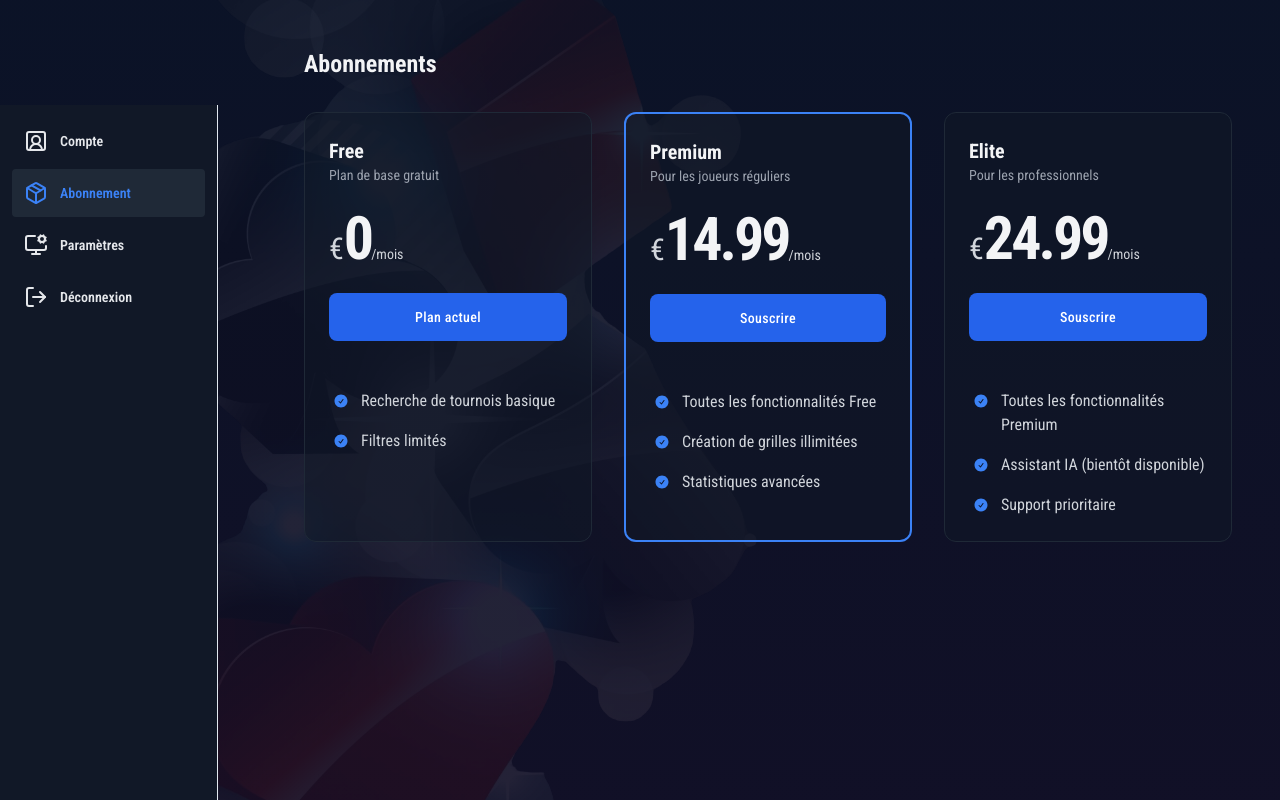
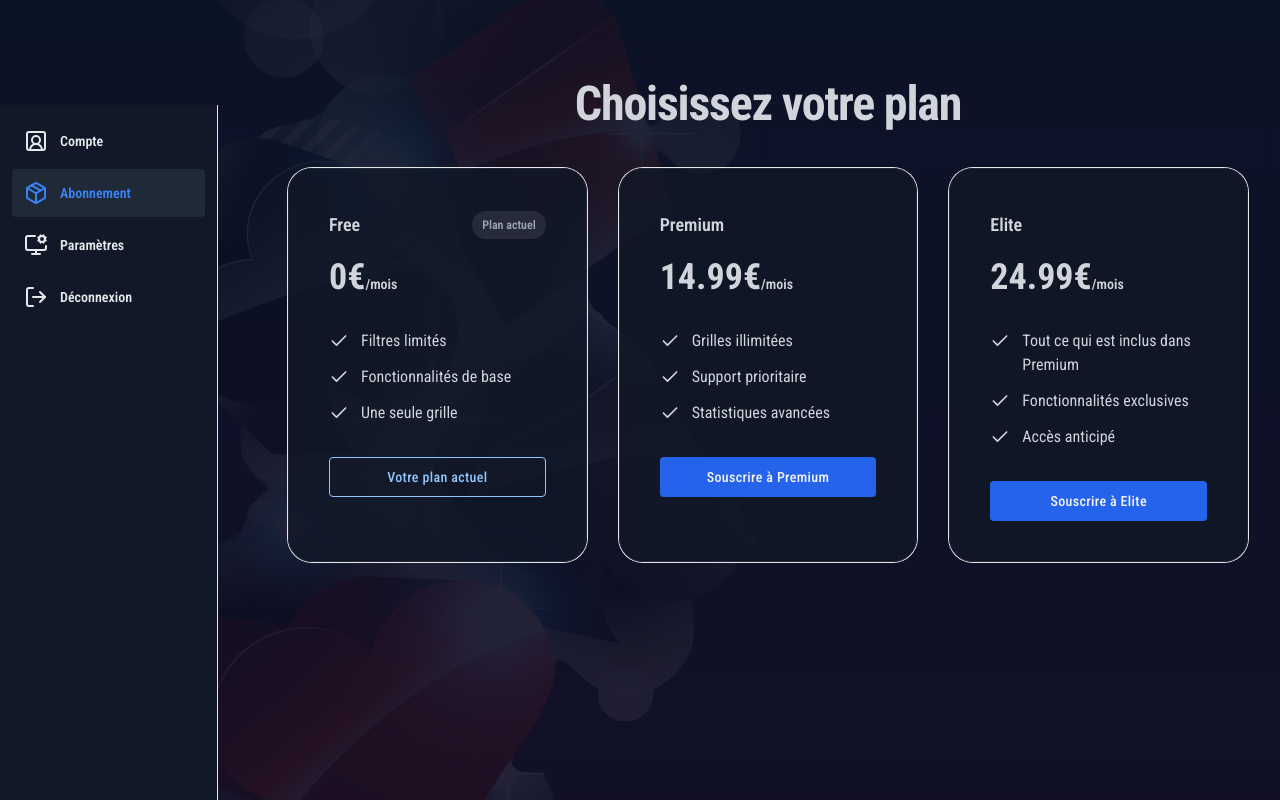
Before and after one commit to ElioTourvieille/frontend-next, a Next.js app: page /user/subscription in a window 1280 px wide. Built offline with nearby package versions, Linux system fonts and the light colour scheme; no server answers.

Commit message:
Add Stripe paiement

```diff
--- /dev/null
+++ b/app/api/create-checkout-session/route.ts
@@ -0,0 +1,65 @@
+import { NextResponse } from 'next/server';
+import Stripe from 'stripe';
+import { getKindeServerSession } from '@kinde-oss/kinde-auth-nextjs/server';
+
+if (!process.env.STRIPE_SECRET_KEY) {
+  throw new Error('STRIPE_SECRET_KEY is not defined');
+}
+
+const stripe = new Stripe(process.env.STRIPE_SECRET_KEY, {
+  apiVersion: '2025-01-27.acacia',
+});
+
+export async function POST(request: Request) {
+  try {
+    console.log('1. Starting checkout session creation');
+
+    const { getUser } = getKindeServerSession();
+    const user = await getUser();
+    console.log('2. User:', user?.email);
+
+    if (!user || !user.email) {
+      console.log('3. Unauthorized - No user or email');
+      return new NextResponse('Unauthorized', { status: 401 });
+    }
+
+    const body = await request.json();
+    const { priceId } = body;
+    console.log('4. Price ID received:', priceId);
+
+    if (!priceId) {
+      console.log('5. No price ID provided');
+      return NextResponse.json({ error: 'Price ID is required' }, { status: 400 });
+    }
+
+    console.log('6. Creating Stripe session with:', {
+      email: user.email,
+      priceId,
+      successUrl: `${process.env.NEXT_PUBLIC_APP_URL}/user/subscription?success=true`,
+      cancelUrl: `${process.env.NEXT_PUBLIC_APP_URL}/user/subscription?canceled=true`,
+    });
+
+    const session = await stripe.checkout.sessions.create({
+      customer_email: user.email,
+      line_items: [
+        {
+          price: priceId,
+          quantity: 1,
+        },
+      ],
+      mode: 'subscription',
+      success_url: `${process.env.NEXT_PUBLIC_APP_URL}/user/subscription?success=true`,
+      cancel_url: `${process.env.NEXT_PUBLIC_APP_URL}/user/subscription?canceled=true`,
+    });
+
+    console.log('7. Session created:', session.id);
+    return NextResponse.json({ url: session.url });
+  } catch (error) {
+    console.error('Error in checkout session:', error);
+    return NextResponse.json({
+      error: error instanceof Error ? error.message : 'Unknown error'
+    }, {
+      status: 500
+    });
+  }
+}
--- a/components/subscription/SubscriptionPlans.tsx
+++ b/components/subscription/SubscriptionPlans.tsx
@@ -1,145 +1,137 @@
 'use client'
 import React from "react"
+import { Button } from "@/components/ui/button";
+import { Check } from "lucide-react";
+
+const tiers = [
+  {
+    name: "Free",
+    id: "free",
+    price: "0",
+    current: true,
+    features: [
+      "Filtres limités",
+      "Fonctionnalités de base",
+      "Une seule grille"
+    ],
+  },
+  {
+    name: "Premium",
+    id: "premium",
+    priceId: process.env.NEXT_PUBLIC_STRIPE_PREMIUM_PRICE_ID,
+    price: "14.99",
+    features: [
+      "Grilles illimitées",
+      "Support prioritaire",
+      "Statistiques avancées"
+    ],
+
+  },
+  {
+    name: "Elite",
+    id: "elite",
+    priceId: process.env.NEXT_PUBLIC_STRIPE_ELITE_PRICE_ID,
+    price: "24.99",
+    features: [
+      "Tout ce qui est inclus dans Premium",
+      "Fonctionnalités exclusives",
+      "Accès anticipé"
+    ],
+
+  },
+];
 
 export default function SubscriptionPlans() {
+  const handleSubscribe = async (priceId: string) => {
+    try {
+      console.log('1. Starting subscription with priceId:', priceId);
+
+      const response = await fetch('/api/create-checkout-session', {
+        method: 'POST',
+        headers: {
+          'Content-Type': 'application/json',
+        },
+        body: JSON.stringify({
+          priceId,
+        }),
+      });
+
+      console.log('2. Response status:', response.status);
+
+      const data = await response.json();
+      console.log('3. Response data:', data);
+
+      if (!response.ok) {
+        throw new Error(`HTTP error! status: ${response.status}`);
+      }
+
+      if (!data.url) {
+        throw new Error('No checkout URL received');
+      }
+
+      console.log('4. Redirecting to:', data.url);
+      window.location.href = data.url;
+    } catch (error) {
+      console.error('Subscription error:', error);
+      alert('Une erreur est survenue lors de la souscription. Veuillez réessayer.');
+    }
+  };
+
   return (
-    <div className="p-4 md:p-8 lg:p-12">
-      <div className="flex justify-between items-center mb-8">
-        <h1 className="text-2xl font-bold text-gray-100">Abonnements</h1>
+    <div className="mx-auto mt-10 lg:mt-20 max-w-7xl px-6 lg:px-8">
+      <div className="mx-auto max-w-4xl text-center">
+        <p className="mt-2 text-4xl text-gray-300 font-bold tracking-tight sm:text-5xl">
+          Choisissez votre plan
+        </p>
       </div>
 
-      <div className="grid grid-cols-1 lg:grid-cols-3 gap-4 md:gap-8 max-w-[1400px] mx-auto">
-        {/* Free Plan */}
-        <div className="w-full max-w-md mx-auto overflow-hidden rounded-xl bg-gray-900/50 border border-gray-800 text-gray-300">
-          <div className="flex flex-col">
-            <header className="flex flex-col gap-6 p-6">
-              <h3 className="text-xl font-bold text-gray-100">
-                Free
-                <span className="block text-sm font-normal text-gray-400">
-                  Plan de base gratuit
+      <div className="isolate mx-auto mt-10 grid max-w-md grid-cols-1 gap-8 lg:mx-0 lg:max-w-none lg:grid-cols-3">
+        {tiers.map((tier) => (
+          <div
+            key={tier.id}
+            className="rounded-3xl p-8 bg-gray-900/80 text-gray-300 border border-gray-800 ring-1 ring-gray-200 dark:ring-gray-700 xl:p-10"
+          >
+            <div className="flex items-center justify-between gap-x-4">
+              <h3 className="text-lg font-semibold leading-8">
+                {tier.name}
+              </h3>
+              {tier.current && (
+                <span className="rounded-full bg-gray-300/10 px-2.5 py-1 text-xs font-semibold leading-5 text-gray-400">
+                  Plan actuel
                 </span>
-              </h3>
-              <h4>
-                <span className="text-3xl">€</span>
-                <span className="text-5xl font-bold tracking-tighter text-gray-100 transition-all duration-300 lg:text-6xl">
-                  0
-                </span>
-                <span className="text-sm">/mois</span>
-              </h4>
-              <button className="inline-flex h-12 w-full items-center justify-center gap-2 whitespace-nowrap rounded-lg bg-blue-600 px-6 text-sm font-medium tracking-wide text-white transition duration-300 hover:bg-blue-700 focus:bg-blue-700">
-                <span>Plan actuel</span>
-              </button>
-            </header>
-            <div className="p-6">
-              <ul className="space-y-4">
-                <li className="flex items-start gap-2">
-                  <svg xmlns="http://www.w3.org/2000/svg" viewBox="0 0 24 24" fill="currentColor" className="h-6 w-6 shrink-0 p-1 text-blue-500">
-                    <path fillRule="evenodd" d="M2.25 12c0-5.385 4.365-9.75 9.75-9.75s9.75 4.365 9.75 9.75-4.365 9.75-9.75 9.75S2.25 17.385 2.25 12zm13.36-1.814a.75.75 0 10-1.22-.872l-3.236 4.53L9.53 12.22a.75.75 0 00-1.06 1.06l2.25 2.25a.75.75 0 001.14-.094l3.75-5.25z" clipRule="evenodd" />
-                  </svg>
-                  Recherche de tournois basique
+              )}
+            </div>
+            <p className="mt-4 text-sm leading-6">
+              <span className="text-4xl font-bold">{tier.price}€</span>
+              <span className="text-sm font-semibold">/mois</span>
+            </p>
+            <ul className="mt-8 space-y-3">
+              {tier.features.map((feature) => (
+                <li key={feature} className="flex gap-x-3">
+                  <Check className="h-6 w-5 flex-none" />
+                  <span>{feature}</span>
                 </li>
-                <li className="flex items-start gap-2">
-                  <svg xmlns="http://www.w3.org/2000/svg" viewBox="0 0 24 24" fill="currentColor" className="h-6 w-6 shrink-0 p-1 text-blue-500">
-                    <path fillRule="evenodd" d="M2.25 12c0-5.385 4.365-9.75 9.75-9.75s9.75 4.365 9.75 9.75-4.365 9.75-9.75 9.75S2.25 17.385 2.25 12zm13.36-1.814a.75.75 0 10-1.22-.872l-3.236 4.53L9.53 12.22a.75.75 0 00-1.06 1.06l2.25 2.25a.75.75 0 001.14-.094l3.75-5.25z" clipRule="evenodd" />
-                  </svg>
-                  Filtres limités
-                </li>
-              </ul>
-            </div>
+              ))}
+            </ul>
+            {!tier.current && (
+              <Button
+                className="mt-8 w-full"
+                onClick={() => tier.priceId && handleSubscribe(tier.priceId)}
+              >
+                Souscrire à {tier.name}
+              </Button>
+            )}
+            {tier.current && (
+              <Button
+                variant="outline"
+                className="mt-8 w-full"
+                disabled
+              >
+                Votre plan actuel
+              </Button>
+            )}
           </div>
-        </div>
-
-        {/* Premium Plan */}
-        <div className="w-full max-w-md mx-auto overflow-hidden rounded-xl bg-gray-900/50 border-2 border-blue-500 text-gray-300">
-          <div className="flex flex-col">
-            <header className="flex flex-col gap-6 p-6">
-              <h3 className="text-xl font-bold text-gray-100">
-                Premium
-                <span className="block text-sm font-normal text-gray-400">
-                  Pour les joueurs réguliers
-                </span>
-              </h3>
-              <h4>
-                <span className="text-3xl">€</span>
-                <span className="text-5xl font-bold tracking-tighter text-gray-100 transition-all duration-300 lg:text-6xl">
-                  14.99
-                </span>
-                <span className="text-sm">/mois</span>
-              </h4>
-              <button className="inline-flex h-12 w-full items-center justify-center gap-2 whitespace-nowrap rounded-lg bg-blue-600 px-6 text-sm font-medium tracking-wide text-white transition duration-300 hover:bg-blue-700 focus:bg-blue-700">
-                <span>Souscrire</span>
-              </button>
-            </header>
-            <div className="p-6">
-              <ul className="space-y-4">
-                <li className="flex items-start gap-2">
-                  <svg xmlns="http://www.w3.org/2000/svg" viewBox="0 0 24 24" fill="currentColor" className="h-6 w-6 shrink-0 p-1 text-blue-500">
-                    <path fillRule="evenodd" d="M2.25 12c0-5.385 4.365-9.75 9.75-9.75s9.75 4.365 9.75 9.75-4.365 9.75-9.75 9.75S2.25 17.385 2.25 12zm13.36-1.814a.75.75 0 10-1.22-.872l-3.236 4.53L9.53 12.22a.75.75 0 00-1.06 1.06l2.25 2.25a.75.75 0 001.14-.094l3.75-5.25z" clipRule="evenodd" />
-                  </svg>
-                  Toutes les fonctionnalités Free
-                </li>
-                <li className="flex items-start gap-2">
-                  <svg xmlns="http://www.w3.org/2000/svg" viewBox="0 0 24 24" fill="currentColor" className="h-6 w-6 shrink-0 p-1 text-blue-500">
-                    <path fillRule="evenodd" d="M2.25 12c0-5.385 4.365-9.75 9.75-9.75s9.75 4.365 9.75 9.75-4.365 9.75-9.75 9.75S2.25 17.385 2.25 12zm13.36-1.814a.75.75 0 10-1.22-.872l-3.236 4.53L9.53 12.22a.75.75 0 00-1.06 1.06l2.25 2.25a.75.75 0 001.14-.094l3.75-5.25z" clipRule="evenodd" />
-                  </svg>
-                  Création de grilles illimitées
-                </li>
-                <li className="flex items-start gap-2">
-                  <svg xmlns="http://www.w3.org/2000/svg" viewBox="0 0 24 24" fill="currentColor" className="h-6 w-6 shrink-0 p-1 text-blue-500">
-                    <path fillRule="evenodd" d="M2.25 12c0-5.385 4.365-9.75 9.75-9.75s9.75 4.365 9.75 9.75-4.365 9.75-9.75 9.75S2.25 17.385 2.25 12zm13.36-1.814a.75.75 0 10-1.22-.872l-3.236 4.53L9.53 12.22a.75.75 0 00-1.06 1.06l2.25 2.25a.75.75 0 001.14-.094l3.75-5.25z" clipRule="evenodd" />
-                  </svg>
-                  Statistiques avancées
-                </li>
-              </ul>
-            </div>
-          </div>
-        </div>
-
-        {/* Elite Plan */}
-        <div className="w-full max-w-md mx-auto overflow-hidden rounded-xl bg-gray-900/50 border border-gray-800 text-gray-300">
-          <div className="flex flex-col">
-            <header className="flex flex-col gap-6 p-6">
-              <h3 className="text-xl font-bold text-gray-100">
-                Elite
-                <span className="block text-sm font-normal text-gray-400">
-                  Pour les professionnels
-                </span>
-              </h3>
-              <h4>
-                <span className="text-3xl">€</span>
-                <span className="text-5xl font-bold tracking-tighter text-gray-100 transition-all duration-300 lg:text-6xl">
-                  24.99
-                </span>
-                <span className="text-sm">/mois</span>
-              </h4>
-              <button className="inline-flex h-12 w-full items-center justify-center gap-2 whitespace-nowrap rounded-lg bg-blue-600 px-6 text-sm font-medium tracking-wide text-white transition duration-300 hover:bg-blue-700 focus:bg-blue-700">
-                <span>Souscrire</span>
-              </button>
-            </header>
-            <div className="p-6">
-              <ul className="space-y-4">
-                <li className="flex items-start gap-2">
-                  <svg xmlns="http://www.w3.org/2000/svg" viewBox="0 0 24 24" fill="currentColor" className="h-6 w-6 shrink-0 p-1 text-blue-500">
-                    <path fillRule="evenodd" d="M2.25 12c0-5.385 4.365-9.75 9.75-9.75s9.75 4.365 9.75 9.75-4.365 9.75-9.75 9.75S2.25 17.385 2.25 12zm13.36-1.814a.75.75 0 10-1.22-.872l-3.236 4.53L9.53 12.22a.75.75 0 00-1.06 1.06l2.25 2.25a.75.75 0 001.14-.094l3.75-5.25z" clipRule="evenodd" />
-                  </svg>
-                  Toutes les fonctionnalités Premium
-                </li>
-                <li className="flex items-start gap-2">
-                  <svg xmlns="http://www.w3.org/2000/svg" viewBox="0 0 24 24" fill="currentColor" className="h-6 w-6 shrink-0 p-1 text-blue-500">
-                    <path fillRule="evenodd" d="M2.25 12c0-5.385 4.365-9.75 9.75-9.75s9.75 4.365 9.75 9.75-4.365 9.75-9.75 9.75S2.25 17.385 2.25 12zm13.36-1.814a.75.75 0 10-1.22-.872l-3.236 4.53L9.53 12.22a.75.75 0 00-1.06 1.06l2.25 2.25a.75.75 0 001.14-.094l3.75-5.25z" clipRule="evenodd" />
-                  </svg>
-                  Assistant IA (bientôt disponible)
-                </li>
-                <li className="flex items-start gap-2">
-                  <svg xmlns="http://www.w3.org/2000/svg" viewBox="0 0 24 24" fill="currentColor" className="h-6 w-6 shrink-0 p-1 text-blue-500">
-                    <path fillRule="evenodd" d="M2.25 12c0-5.385 4.365-9.75 9.75-9.75s9.75 4.365 9.75 9.75-4.365 9.75-9.75 9.75S2.25 17.385 2.25 12zm13.36-1.814a.75.75 0 10-1.22-.872l-3.236 4.53L9.53 12.22a.75.75 0 00-1.06 1.06l2.25 2.25a.75.75 0 001.14-.094l3.75-5.25z" clipRule="evenodd" />
-                  </svg>
-                  Support prioritaire
-                </li>
-              </ul>
-            </div>
-          </div>
-        </div>
+        ))}
       </div>
     </div>
   )
--- a/components/ui/button.tsx
+++ b/components/ui/button.tsx
@@ -13,7 +13,7 @@ const buttonVariants = cva(
         secondary:
           "bg-gray-600 text-gray-100 shadow-sm shadow-black hover:bg-gray-800 hover:shadow-md hover:shadow-black focus:bg-blue-700 focus:shadow-sm focus:shadow-blue-200 disabled:bg-blue-300",
         outline:
-          "border border-blue-500 text-blue-500 hover:border-blue-600 hover:text-blue-600 focus:border-blue-700 focus:text-blue-700 disabled:text-blue-300",
+          "border border-blue-600 text-blue-600 hover:border-blue-600 hover:text-blue-600 focus:border-blue-700 focus:text-blue-700 disabled:text-blue-300",
         elevated:
           "bg-blue-600 text-gray-100 shadow-sm shadow-black hover:bg-blue-800 hover:shadow-md hover:shadow-black focus:bg-blue-700 disabled:bg-blue-300",
       },
--- a/package.json
+++ b/package.json
@@ -23,6 +23,7 @@
     "next": "15.0.3",
     "react": "^18.3.1",
     "react-dom": "^18.3.1",
+    "stripe": "^17.6.0",
     "tailwind-merge": "^2.5.4",
     "tailwindcss-animate": "^1.0.7"
   },
```
Also changed, not shown: 2 other files (tests, documents, lock files or other folders).
